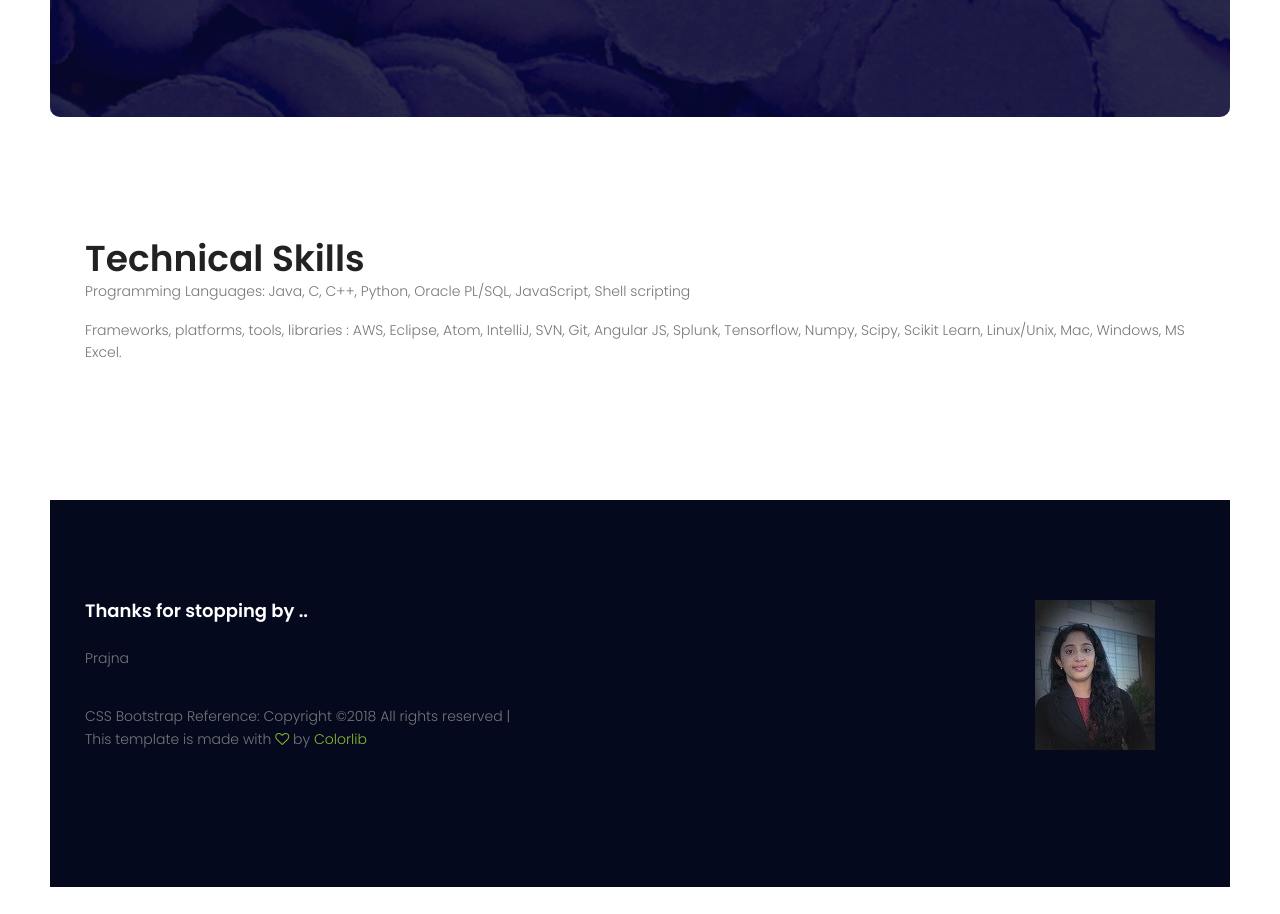
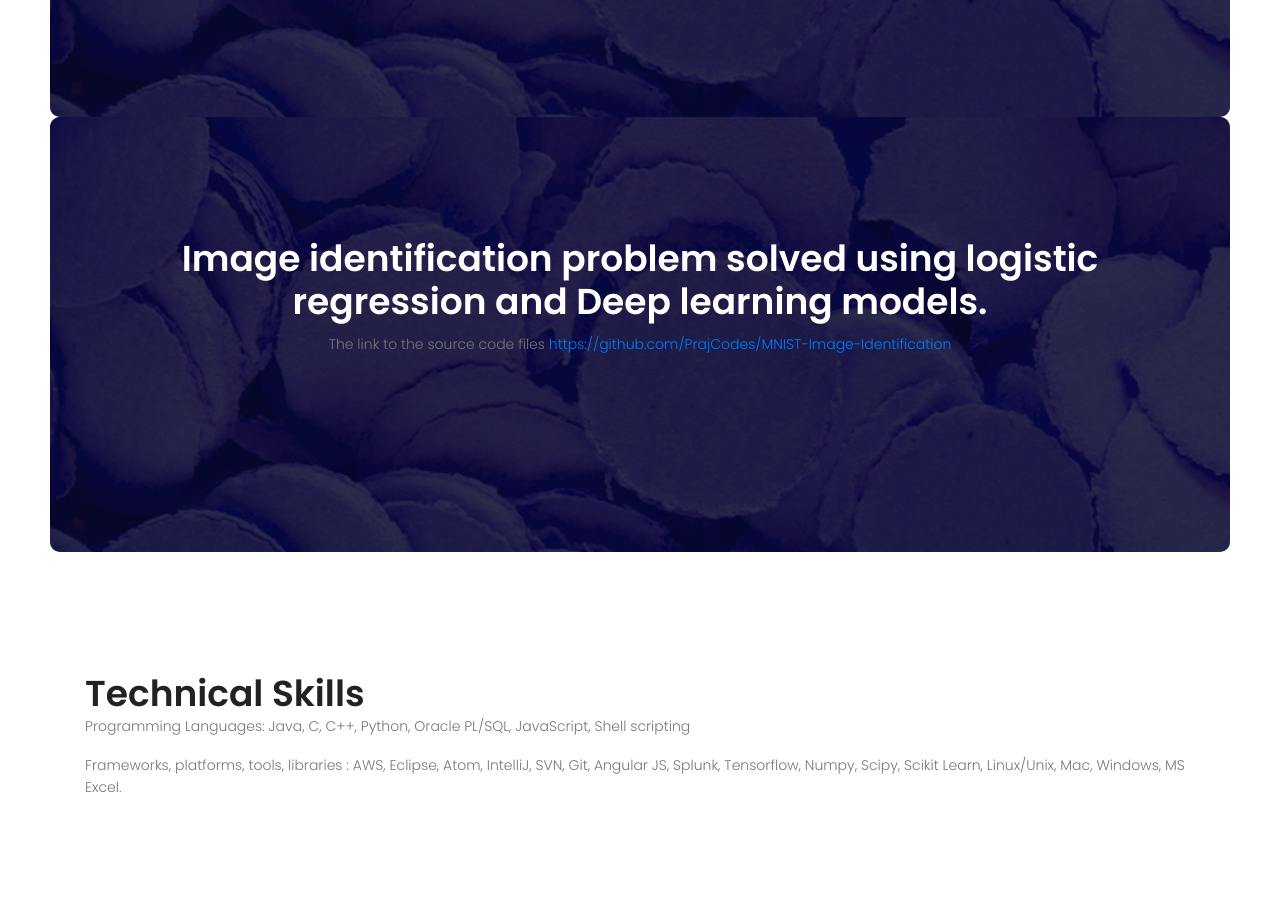
Before and after one commit to PrajCodes/PrajCodes.github.io, a plain HTML site: page index.html in a window 1280 px wide. Shown: the part 5649-6563 px from the top of the page. Drawn offline with nearby package versions, Linux system fonts and the light colour scheme.

Commit message:
Update index.html

```diff
--- a/index.html
+++ b/index.html
@@ -179,7 +179,7 @@ music, cooking, yoga and meditation.</p>
 				        </div>
 				        <div class="single-portfolio col-sm-4 all corporate">
 				          <div class="item">
-				            <img src="img/p8.jpg" alt="Work 9">
+				            <img src="img/p8.jpg" alt="Work 8">
 				            <div class="p-inner">
 				              <a href="#project8"><h4>Number Identification</h4></a>
 				              <div class="cat">Deep learning on MNIST Dataset</div>
@@ -364,6 +364,22 @@ I used Prepared Statements for fetching all the data to avoid SQL Injection Atta
 					</div>
 				</section>
 				<!-- End service Area -->
+				<!-- Start service Area -->
+				<section class="service-area section-gap relative" id="project8">
+					<div class="overlay overlay-bg"></div>
+					<div class="container">
+						<div class="row d-flex justify-content-center">
+							<div class="menu-content pb-60 col-lg-10">
+								<div class="title text-center">
+									<h1 class="mb-10 text-white">Image identification problem solved using logistic regression and Deep learning models.</h1>
+									<p> The link to the source code files <a href="https://github.com/PrajCodes/MNIST-Image-Identification"> https://github.com/PrajCodes/MNIST-Image-Identification</a></p>
+								</div>
+							</div>
+						</div>
+					</div>
+				</section>
+				<!-- End service Area -->
+
 
 				<!-- Start review Area -->
 				<section class="review-area section-gap" id="testimonial">
```
